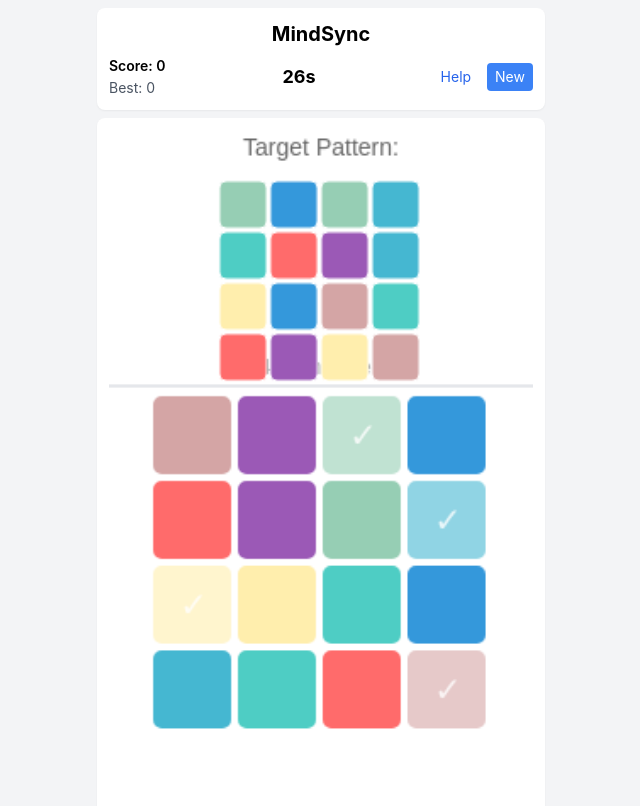
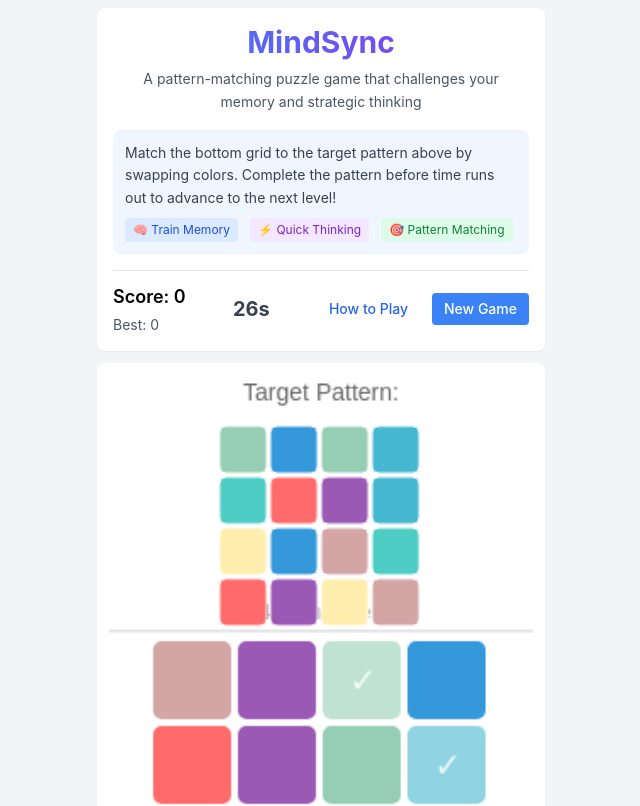
Before and after one commit to leonkalema/colorDash, a SvelteKit app: page /MindSync in a window 1280 px wide. Shown: the top 806 px of the page, without its empty margins (319-959 px from the left). Built offline with nearby package versions, Linux system fonts and the light colour scheme.

Commit message:
even fools need a chance

```diff
--- a/src/routes/MindSync/+page.svelte
+++ b/src/routes/MindSync/+page.svelte
@@ -373,46 +373,82 @@
 
 <main class="min-h-screen bg-gray-100 p-2">
     <div class="max-w-md mx-auto relative">
-        <header class="bg-white rounded-lg shadow-sm p-3 mb-2">
-            <h1 class="text-xl font-bold text-center mb-2">MindSync</h1>
+        <header class="bg-white rounded-lg shadow-sm p-4 mb-3">
+            <div class="text-center mb-4">
+                <h1 class="text-3xl font-bold bg-gradient-to-r from-blue-500 to-purple-600 bg-clip-text text-transparent mb-2">
+                    MindSync
+                </h1>
+                <p class="text-gray-600 text-sm leading-relaxed max-w-sm mx-auto">
+                    A pattern-matching puzzle game that challenges your memory and strategic thinking
+                </p>
+            </div>
 
-            <div class="flex justify-between items-center text-sm">
-                <div class="space-y-0.5">
-                    <div class="font-semibold">Score: {score}</div>
+            <div class="bg-blue-50 rounded-lg p-3 mb-4 text-sm leading-relaxed text-gray-700">
+                <p class="mb-2">
+                    Match the bottom grid to the target pattern above by swapping colors. Complete the pattern before time runs out to advance to the next level!
+                </p>
+                <div class="flex flex-wrap gap-3 text-xs">
+                    <span class="inline-flex items-center bg-blue-100 text-blue-700 px-2 py-1 rounded">
+                        🧠 Train Memory
+                    </span>
+                    <span class="inline-flex items-center bg-purple-100 text-purple-700 px-2 py-1 rounded">
+                        ⚡ Quick Thinking
+                    </span>
+                    <span class="inline-flex items-center bg-green-100 text-green-700 px-2 py-1 rounded">
+                        🎯 Pattern Matching
+                    </span>
+                </div>
+            </div>
+
+            <div class="flex justify-between items-center text-sm border-t pt-3">
+                <div class="space-y-1">
+                    <div class="font-semibold text-lg">Score: {score}</div>
                     <div class="text-gray-600">Best: {highScore}</div>
                 </div>
 
-                <div class="text-lg font-bold text-center">
-                    <div class={timeLeft <= 5 ? 'text-red-500' : ''}>
+                <div class="text-xl font-bold text-center">
+                    <div class={`${timeLeft <= 5 ? 'text-red-500 animate-pulse' : 'text-gray-700'}`}>
                         {timeLeft}s
                     </div>
                 </div>
 
-                <div class="space-x-1">
+                <div class="space-x-2">
                     <button
-                    class="px-2 py-1 text-blue-600 hover:bg-blue-50 rounded text-sm"
+                        class="px-3 py-1.5 text-blue-600 hover:bg-blue-50 rounded transition-colors font-medium text-sm"
                         on:click={() => showInstructions = !showInstructions}
                     >
-                    Help
+                        {showInstructions ? 'Hide Help' : 'How to Play'}
                     </button>
                     <button
-                    class="px-2 py-1 bg-blue-500 text-white rounded hover:bg-blue-600 text-sm"
+                        class="px-3 py-1.5 bg-blue-500 text-white rounded hover:bg-blue-600 transition-colors font-medium text-sm"
                         on:click={startNewGame}
                     >
-                    New
+                        New Game
                     </button>
                 </div>
             </div>
         </header>
 
         {#if showInstructions}
-        <div class="bg-white rounded-lg shadow-sm p-3 mb-2 text-sm" transition:slide>
-            <h2 class="font-bold mb-1">How to Play:</h2>
-            <ul class="space-y-1 text-gray-600">
-                <li>🎯 Match your grid to the target above</li>
-                <li>🔄 Tap two cells to swap colors</li>
-                <li>⏱️ Complete before time runs out</li>
-                <li>⭐ Score more by matching quickly</li>
+            <div class="bg-white rounded-lg shadow-sm p-4 mb-3" transition:slide>
+                <h2 class="font-bold text-lg mb-3">How to Play:</h2>
+                <ul class="space-y-2.5 text-gray-700">
+                    <li class="flex items-start">
+                        <span class="mr-2 text-lg">🎯</span>
+                        <span>Study the target pattern at the top and recreate it in your grid below</span>
+                    </li>
+                    <li class="flex items-start">
+                        <span class="mr-2 text-lg">🔄</span>
+                        <span>Click two cells to swap their colors and match the pattern</span>
+                    </li>
+                    <li class="flex items-start">
+                        <span class="mr-2 text-lg">⏱️</span>
+                        <span>Complete the pattern before time runs out - work fast for bonus points!</span>
+                    </li>
+                    <li class="flex items-start">
+                        <span class="mr-2 text-lg">⭐</span>
+                        <span>Score more points by making matches quickly and completing levels</span>
+                    </li>
                 </ul>
             </div>
         {/if}
@@ -426,18 +462,20 @@
 
             {#if gameOver}
                 <div
-                class="absolute inset-0 flex flex-col items-center justify-center bg-black bg-opacity-80"
+                    class="absolute inset-0 flex flex-col items-center justify-center bg-black bg-opacity-85"
                     transition:fade={{ duration: 300 }}
                 >
                     <div
                         class="text-center text-white space-y-4"
                         transition:scale={{ duration: 300, delay: 300 }}
                     >
-                    <h2 class="text-3xl font-bold mb-4">Game Over!</h2>
-                    <p class="text-xl">Final Score: {score}</p>
-                    <p class="text-lg mb-6">High Score: {highScore}</p>
+                        <h2 class="text-4xl font-bold mb-4">Game Over!</h2>
+                        <div class="space-y-2 mb-6">
+                            <p class="text-2xl">Final Score: <span class="text-blue-400">{score}</span></p>
+                            <p class="text-xl">High Score: <span class="text-purple-400">{highScore}</span></p>
+                        </div>
                         <button
-                        class="px-6 py-3 bg-green-500 text-white rounded-lg hover:bg-green-600 transform hover:scale-105 transition-all duration-200 shadow-lg text-lg"
+                            class="px-8 py-3 bg-gradient-to-r from-green-500 to-blue-500 text-white rounded-lg hover:from-green-600 hover:to-blue-600 transform hover:scale-105 transition-all duration-200 shadow-lg text-lg font-medium"
                             on:click={startNewGame}
                         >
                             Play Again
@@ -448,8 +486,6 @@
         </div>
     </div>
 </main>
-
-<svelte:window on:resize={handleResize}/>
 
 <style>
     :global(body) {
@@ -469,8 +505,13 @@ canvas {
         100% { transform: scale(1); }
     }
 
-.pulse {
+    :global(.animate-pulse) {
         animation: pulse 2s infinite;
+    }
+
+    :global(.bg-clip-text) {
+        -webkit-background-clip: text;
+        background-clip: text;
     }
 
     :global(.transition-all) {
```
Lines whose indentation alone changed are shown as unchanged.
